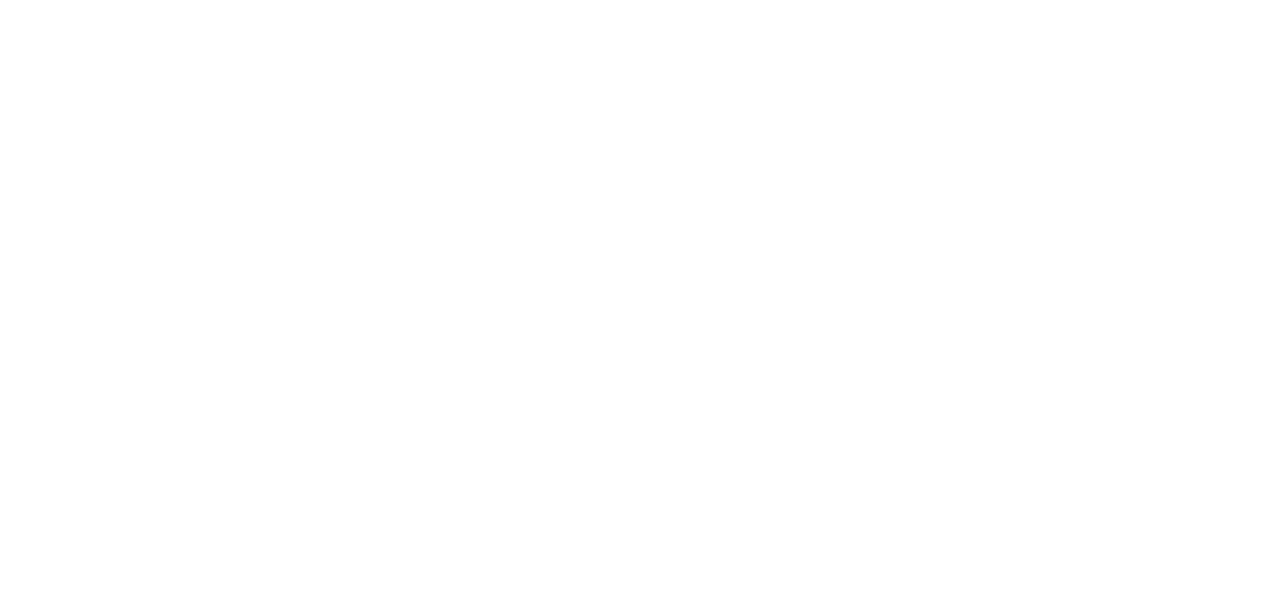
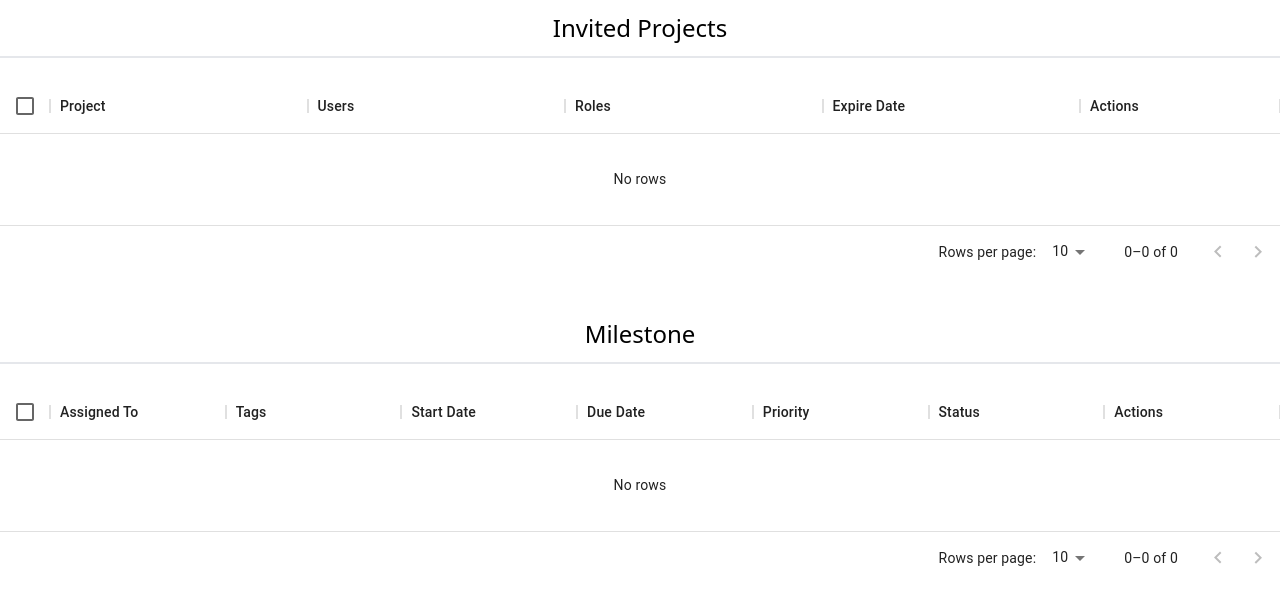
Before and after one commit to mdmonir027/reamining-page-philadelphia, a React (Create React App) app: page /project/invited in a window 1280 px wide. Before the commit this address had no page. Shown: the top 604 px of the page. Built offline with nearby package versions, Linux system fonts and the light colour scheme.

Commit message:
invited project and milestone

```diff
--- a/src/App.js
+++ b/src/App.js
@@ -2,12 +2,14 @@
 import { Route, Routes } from 'react-router-dom';
 import Project from '../src/pages/Project';
 import AddProject from './pages/Project/AddProject';
+import InvitedProject from './pages/Project/InvitedProject';
 const App = () => {
   return (
     <div>
       <Routes>
         <Route path='/projects' element={<Project />} />
         <Route path='/project/add' element={<AddProject />} />
+        <Route path='/project/invited' element={<InvitedProject />} />
       </Routes>
     </div>
   );
--- /dev/null
+++ b/src/component/Project/InvitedProject/HeaderTitle.js
@@ -0,0 +1,13 @@
+import React from 'react';
+
+const HeaderTitle = ({ text }) => {
+  return (
+    <>
+      <h2 className='text-center my-3 text-2xl border-b-2 border-gray-200 pb-3'>
+        {text}
+      </h2>
+    </>
+  );
+};
+
+export default HeaderTitle;
--- /dev/null
+++ b/src/component/Project/InvitedProject/MileStone.js
@@ -0,0 +1,14 @@
+import React from 'react';
+import HeaderTitle from './HeaderTitle';
+import MilestoneTable from './MilestoneTable';
+
+const Milestone = () => {
+  return (
+    <div className='mt-10'>
+      <HeaderTitle text={'Milestone'} />
+      <MilestoneTable />
+    </div>
+  );
+};
+
+export default Milestone;
--- /dev/null
+++ b/src/component/Project/InvitedProject/MilestoneTable/index.js
@@ -0,0 +1,63 @@
+import { DataGrid } from '@mui/x-data-grid';
+import React, { useEffect, useState } from 'react';
+
+const rows = [];
+
+const columns = [
+  { field: 'assignedTo', headerName: 'Assigned To', width: 150, flex: 1 },
+  { field: 'tags', headerName: 'Tags', width: 150, flex: 1 },
+  { field: 'startDate', headerName: 'Start Date', width: 150, flex: 1 },
+  { field: 'dueDate', headerName: 'Due Date', width: 150, flex: 1 },
+  { field: 'priority', headerName: 'Priority', width: 150, flex: 1 },
+  { field: 'status', headerName: 'Status', width: 150, flex: 1 },
+  {
+    headerName: 'Actions',
+    width: 200,
+    flex: 1,
+    renderCell: () => {
+      return (
+        <div className='flex gap-x-1'>
+          <button className='bg-purple-500 text-white px-2 py-1 rounded'>
+            Edit
+          </button>
+          <button className='bg-green-500 text-white px-2 py-1 rounded'>
+            Active
+          </button>
+          <button className='bg-red-500 text-white px-2 py-1 rounded'>
+            Delete
+          </button>
+        </div>
+      );
+    },
+  },
+];
+
+const MilestoneTable = () => {
+  const [pageSize, setPageSize] = React.useState(10);
+  const [data, setData] = useState([]);
+  useEffect(() => {
+    setData(rows);
+  }, []);
+
+  return (
+    <div
+      style={{ height: data.length > 0 ? 700 : 200, width: '100%' }}
+      className='mt-5'
+    >
+      <DataGrid
+        rows={data}
+        columns={columns}
+        disableSelectionOnClick
+        checkboxSelection
+        disableColumnMenu
+        pageSize={pageSize}
+        onPageSizeChange={(newPageSize) => setPageSize(newPageSize)}
+        rowsPerPageOptions={[10, 20, 30, 50]}
+        pagination
+        style={{ border: 'none' }}
+      />
+    </div>
+  );
+};
+
+export default MilestoneTable;
--- /dev/null
+++ b/src/component/Project/InvitedProject/ProjectTable/index.js
@@ -0,0 +1,60 @@
+import { DataGrid } from '@mui/x-data-grid';
+import React, { useEffect, useState } from 'react';
+
+const rows = [];
+
+const columns = [
+  { field: 'name', headerName: 'Project', width: 150, flex: 1 },
+  { field: 'users', headerName: 'Users', width: 150, flex: 1 },
+  { field: 'roles', headerName: 'Roles', width: 150, flex: 1 },
+  { field: 'expireDate', headerName: 'Expire Date', width: 150, flex: 1 },
+  {
+    headerName: 'Actions',
+    width: 200,
+    renderCell: () => {
+      return (
+        <div className='flex gap-x-1'>
+          <button className='bg-purple-500 text-white px-2 py-1 rounded'>
+            Edit
+          </button>
+          <button className='bg-green-500 text-white px-2 py-1 rounded'>
+            Active
+          </button>
+          <button className='bg-red-500 text-white px-2 py-1 rounded'>
+            Delete
+          </button>
+        </div>
+      );
+    },
+  },
+];
+
+const ProjectTable = () => {
+  const [pageSize, setPageSize] = React.useState(10);
+  const [data, setData] = useState([]);
+  useEffect(() => {
+    setData(rows);
+  }, []);
+
+  return (
+    <div
+      style={{ height: data.length > 0 ? 700 : 200, width: '100%' }}
+      className='mt-5'
+    >
+      <DataGrid
+        rows={data}
+        columns={columns}
+        disableSelectionOnClick
+        checkboxSelection
+        disableColumnMenu
+        pageSize={pageSize}
+        onPageSizeChange={(newPageSize) => setPageSize(newPageSize)}
+        rowsPerPageOptions={[10, 20, 30, 50]}
+        pagination
+        style={{ border: 'none' }}
+      />
+    </div>
+  );
+};
+
+export default ProjectTable;
--- /dev/null
+++ b/src/component/Project/InvitedProject/Projects.js
@@ -0,0 +1,14 @@
+import React from 'react';
+import HeaderTitle from './HeaderTitle';
+import ProjectTable from './ProjectTable';
+
+const Projects = () => {
+  return (
+    <div>
+      <HeaderTitle text={'Invited Projects'} />
+      <ProjectTable />
+    </div>
+  );
+};
+
+export default Projects;
--- /dev/null
+++ b/src/component/Project/InvitedProject/index.js
@@ -0,0 +1,14 @@
+import React from 'react';
+import Milestone from './MileStone';
+import Projects from './Projects';
+
+const InvitedProjectContainer = () => {
+  return (
+    <div>
+      <Projects />
+      <Milestone />
+    </div>
+  );
+};
+
+export default InvitedProjectContainer;
--- /dev/null
+++ b/src/pages/Project/InvitedProject/index.js
@@ -0,0 +1,8 @@
+import React from 'react';
+import InvitedProjectContainer from '../../../component/Project/InvitedProject';
+
+const InvitedProject = () => {
+  return <InvitedProjectContainer />;
+};
+
+export default InvitedProject;
```
